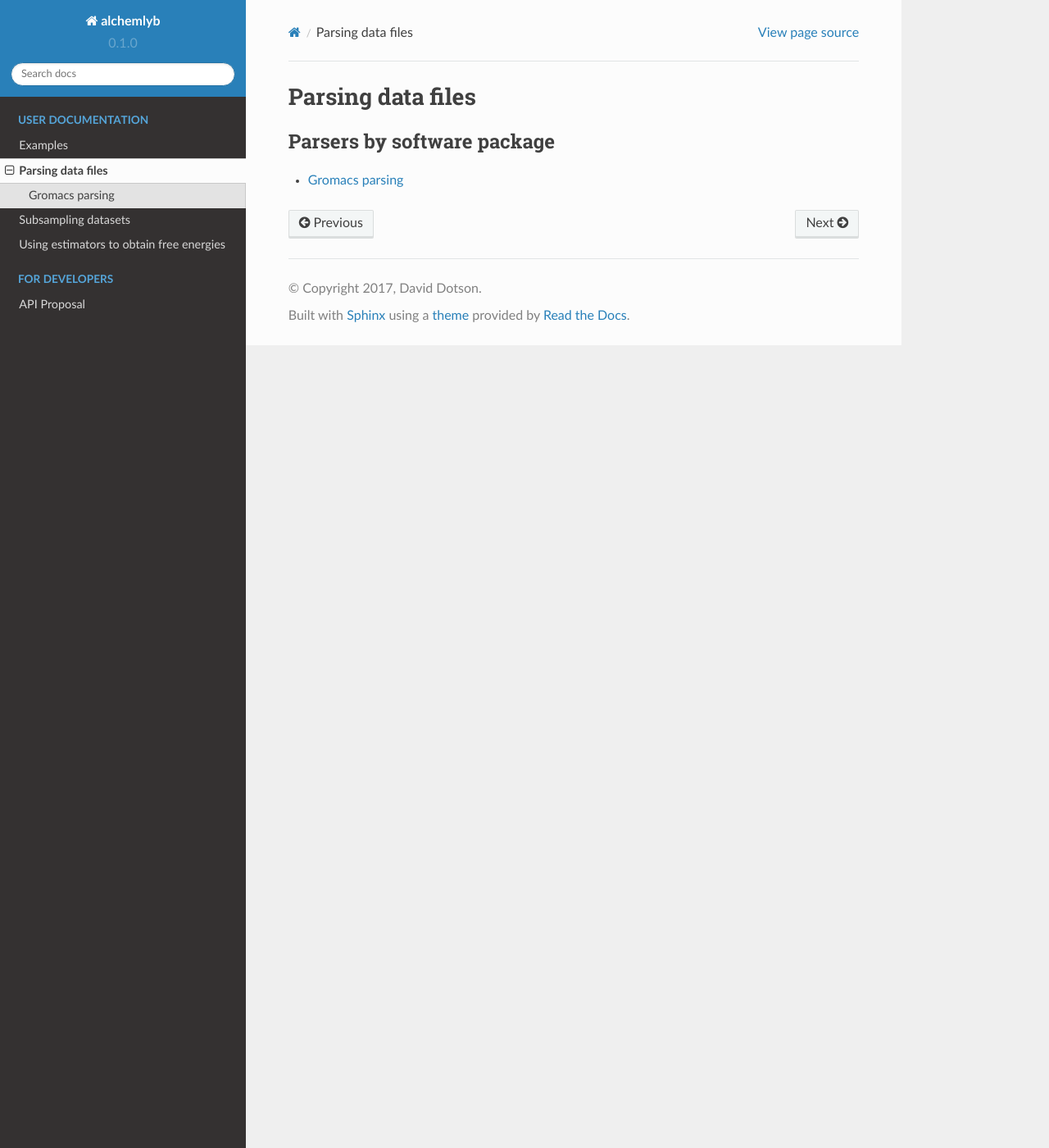
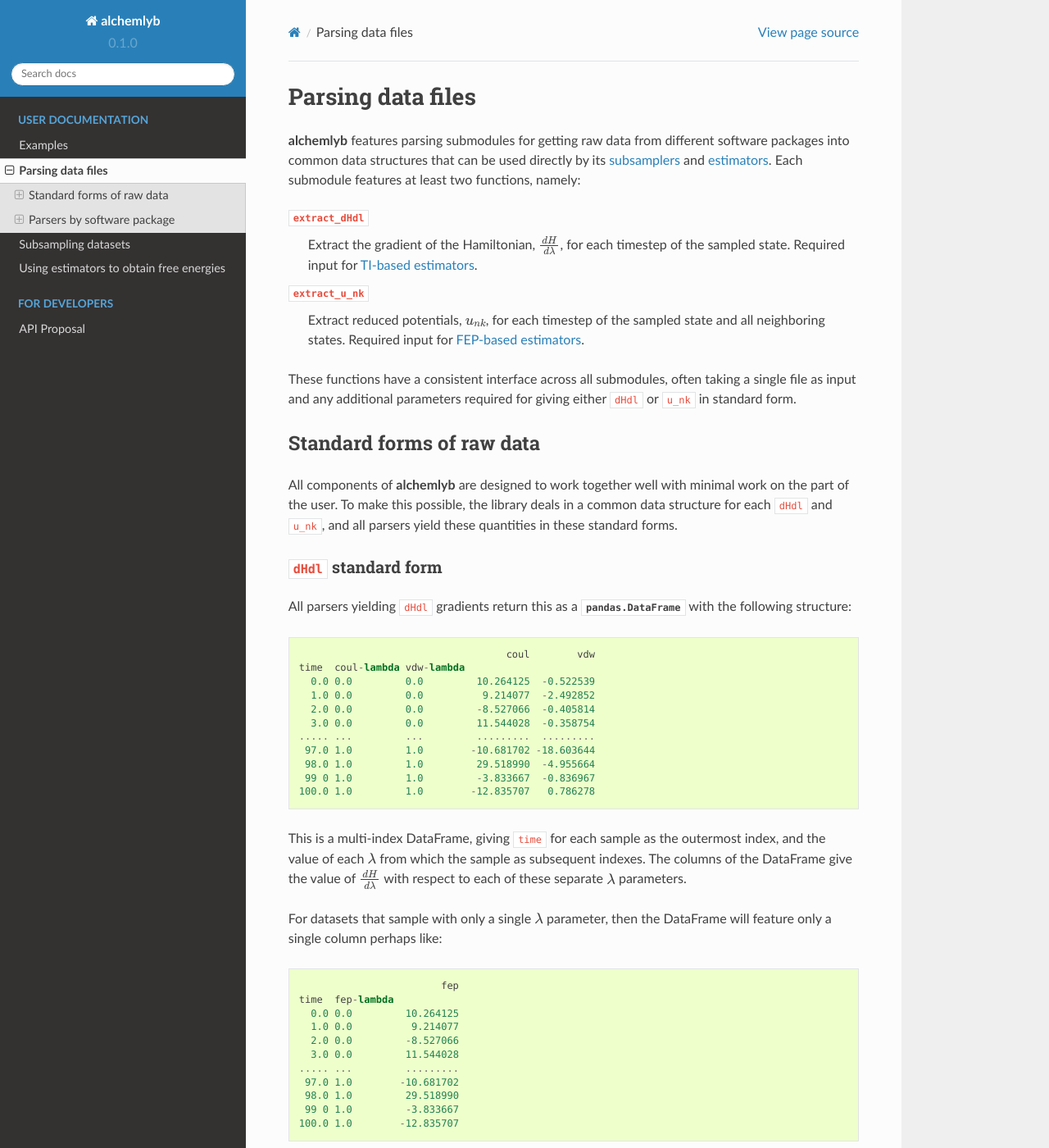
Before and after one commit to alchemistry/alchemlyb, a Sphinx documentation site: the page built from docs/parsing.rst, in a window 1280 px wide and 1400 px high. Shown: the whole window at 82% size. Built offline with Sphinx 7.4.7 and the Read the Docs theme 2.0.0, drawn with Linux system fonts in a browser that asks for light colours; pages that are not in the unit, such as notebooks, are missing from menus; some of the changed text lies outside the part shown.

Commit message:
Hammering on docs for parsing. Adding basic structure.

```diff
--- a/docs/estimators-fep.rst
+++ b/docs/estimators-fep.rst
@@ -1,3 +1,5 @@
+.. _estimators_fep:
+
 FEP-based estimators
 ====================
 
--- a/docs/estimators-ti.rst
+++ b/docs/estimators-ti.rst
@@ -1,3 +1,5 @@
+.. _estimators_ti:
+
 TI-based estimators
 ===================
 
--- a/docs/estimators.rst
+++ b/docs/estimators.rst
@@ -1,5 +1,8 @@
+.. _estimators:
+
 Using estimators to obtain free energies
 ========================================
+
 
 .. toctree::
     :maxdepth: 2
--- a/docs/parsing.rst
+++ b/docs/parsing.rst
@@ -1,9 +1,62 @@
 Parsing data files
 ==================
+**alchemlyb** features parsing submodules for getting raw data from different software packages into common data structures that can be used directly by its :ref:`subsamplers <subsampling>` and :ref:`estimators <estimators>`.
+Each submodule features at least two functions, namely:
+
+``extract_dHdl``
+  Extract the gradient of the Hamiltonian, :math:`\frac{dH}{d\lambda}`, for each timestep of the sampled state.
+  Required input for :ref:`TI-based estimators <estimators_ti>`.
+
+``extract_u_nk``
+  Extract reduced potentials, :math:`u_{nk}`, for each timestep of the sampled state and all neighboring states.
+  Required input for :ref:`FEP-based estimators <estimators_fep>`.
+
+These functions have a consistent interface across all submodules, often taking a single file as input and any additional parameters required for giving either ``dHdl`` or ``u_nk`` in standard form.
+
+Standard forms of raw data
+--------------------------
+All components of **alchemlyb** are designed to work together well with minimal work on the part of the user.
+To make this possible, the library deals in a common data structure for each ``dHdl`` and ``u_nk``, and all parsers yield these quantities in these standard forms.
+
+``dHdl`` standard form
+''''''''''''''''''''''
+All parsers yielding ``dHdl`` gradients return this as a :py:class:`pandas.DataFrame` with the following structure::
+
+                                     coul        vdw
+  time  coul-lambda vdw-lambda
+    0.0 0.0         0.0         10.264125  -0.522539
+    1.0 0.0         0.0          9.214077  -2.492852
+    2.0 0.0         0.0         -8.527066  -0.405814
+    3.0 0.0         0.0         11.544028  -0.358754
+  ..... ...         ...         .........  .........
+   97.0 1.0         1.0        -10.681702 -18.603644
+   98.0 1.0         1.0         29.518990  -4.955664
+   99 0 1.0         1.0         -3.833667  -0.836967
+  100.0 1.0         1.0        -12.835707   0.786278
+
+This is a multi-index DataFrame, giving ``time`` for each sample as the outermost index, and the value of each :math:`\lambda` from which the sample as subsequent indexes.
+The columns of the DataFrame give the value of :math:`\frac{dH}{d\lambda}` with respect to each of these separate :math:`\lambda` parameters.
+
+For datasets that sample with only a single :math:`\lambda` parameter, then the DataFrame will feature only a single column perhaps like::
+
+                          fep
+  time  fep-lambda
+    0.0 0.0         10.264125
+    1.0 0.0          9.214077
+    2.0 0.0         -8.527066
+    3.0 0.0         11.544028
+  ..... ...         .........
+   97.0 1.0        -10.681702
+   98.0 1.0         29.518990
+   99 0 1.0         -3.833667
+  100.0 1.0        -12.835707
+
+The layout of this data structure allows for easy stacking of samples from different simulations while retaining information on where each sample came from using e.g. :py:func:`pandas.concat`.
 
 
+Parsers by software package
+---------------------------
 .. toctree::
     :maxdepth: 1
-    :caption: Parsers by software package
 
     parsing-gmx
--- a/docs/subsampling.rst
+++ b/docs/subsampling.rst
@@ -1,2 +1,4 @@
+.. _subsampling:
+
 Subsampling datasets
 ====================
```
